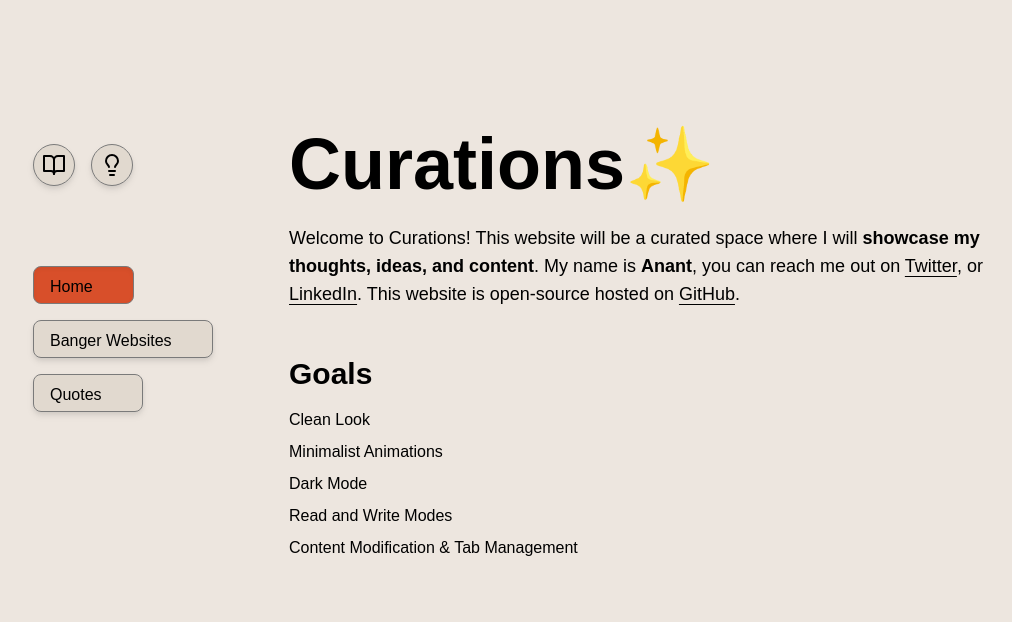
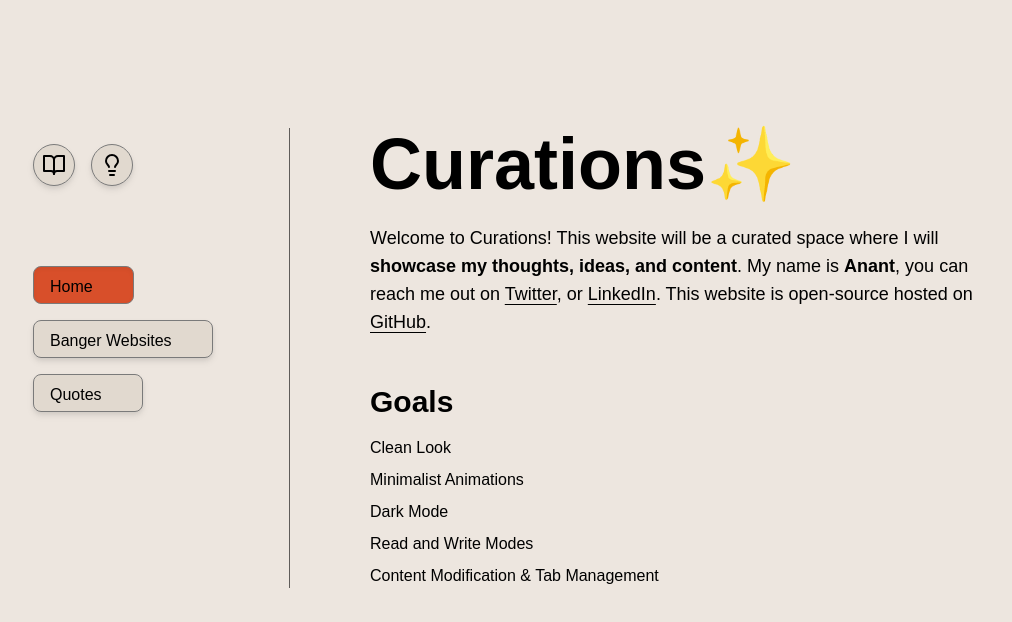
Before and after one commit to dubeyanant/Curations, a React (Vite) app: page / in a window 1280 px wide. Shown: the top 622 px of the page, without its empty margins (127-1139 px from the left). Built offline with nearby package versions, Linux system fonts and the light colour scheme; no server answers.

Commit message:
feat: :lipstick: add divider

```diff
--- a/src/App.jsx
+++ b/src/App.jsx
@@ -1,9 +1,9 @@
 import { Routes, Route } from "react-router-dom";
-
 import SideBar from "./components/SideBar";
 import Home from "./components/Home";
 import Websites from "./components/Websites";
 import Quotes from "./components/Quotes";
+import { Center, Divider } from "@chakra-ui/react";
 
 function App() {
   return (
@@ -11,6 +11,9 @@ function App() {
       <div className="flex-shrink-0 mr-44">
         <SideBar />
       </div>
+      <Center>
+        <Divider orientation="vertical" colorScheme="orange" />
+      </Center>
       <div>
         <Routes>
           <Route path="/" element={<Home />} />
--- a/src/components/SideBar.jsx
+++ b/src/components/SideBar.jsx
@@ -1,4 +1,4 @@
-import React, { useEffect, useState } from "react";
+import React, { useEffect } from "react";
 import { useNavigate } from "react-router-dom";
 import { useDispatch, useSelector } from "react-redux";
 import { BookOpen, PencilLine, LightbulbOff, Lightbulb } from "lucide-react";
@@ -9,6 +9,7 @@ import {
 } from "../config/store";
 import { useDisclosure } from "@chakra-ui/react";
 import Login from "./common/Login";
+
 const id = import.meta.env.VITE_USERNAME;
 const pass = import.meta.env.VITE_PASSWORD;
 
```
